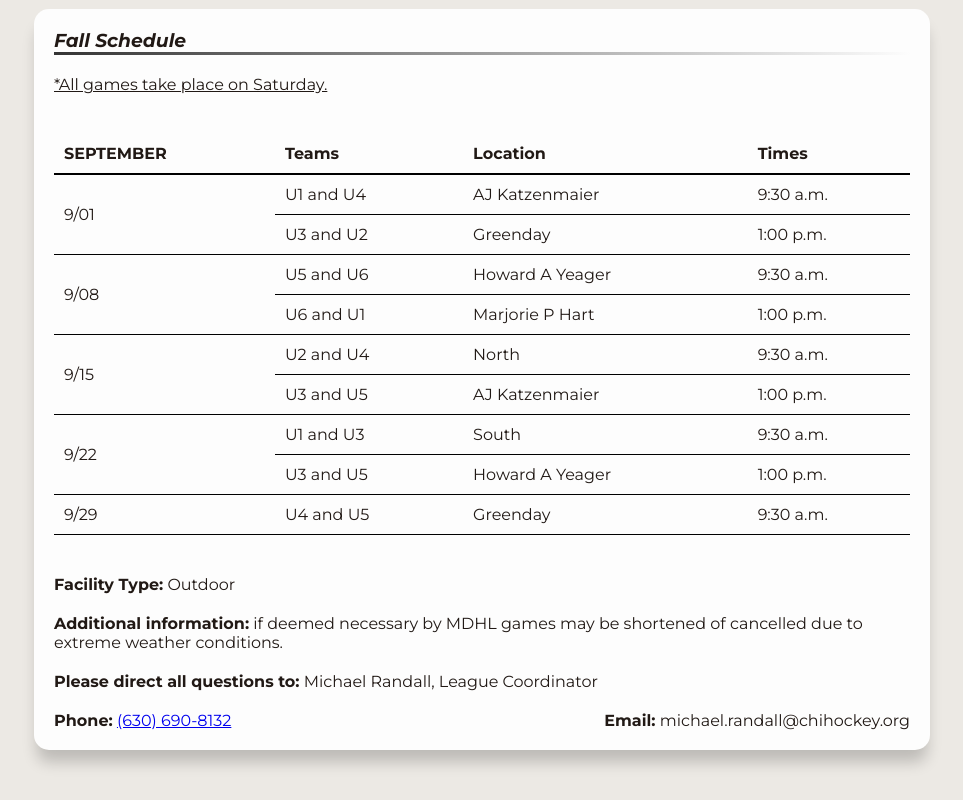
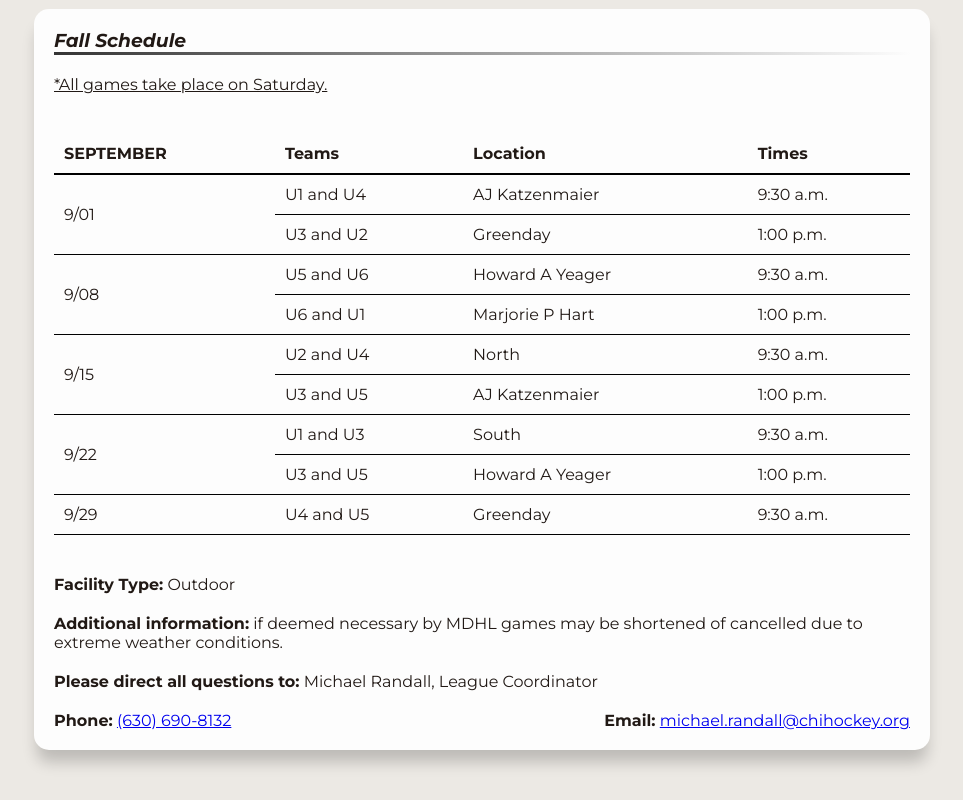
Before and after one commit to SCodify/Christian-Ledesma-task1, a website: page schedule.html in a window 1280 px wide. Shown: the part 736-1536 px from the top of the page, without its empty margins (158-1121 px from the left). Drawn offline with Linux system fonts and the light colour scheme.

Commit message:
Se corrigió anchor mailto en la página de calendario

```diff
--- a/schedule.html
+++ b/schedule.html
@@ -112,7 +112,7 @@
             <p class="pb"><strong>Please direct all questions to:</strong> Michael Randall, League Coordinator</p>
             <div class="container">
                 <p><strong>Phone:</strong> <a href="tel:+6306908132">(630) 690-8132</a></p>
-                <p><strong>Email:</strong> <a href="mailto:michael.randall@chihockey.org"></a>michael.randall@chihockey.org</p>
+                <p><strong>Email:</strong> <a href="mailto:michael.randall@chihockey.org">michael.randall@chihockey.org</a></p>
             </div>
 
         </article>
```
